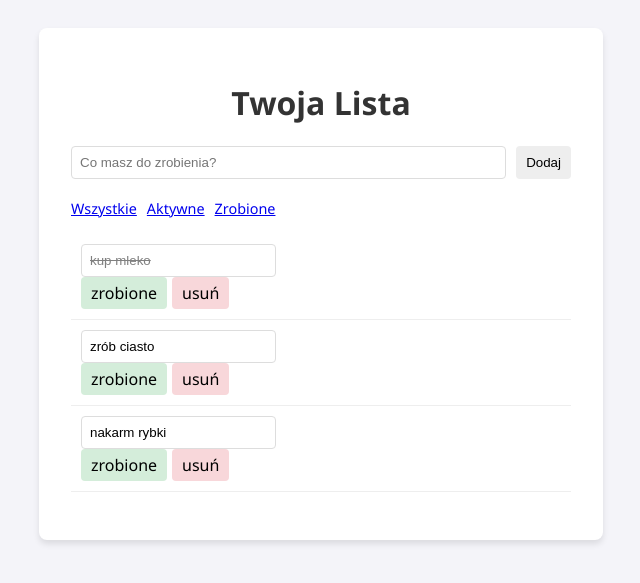
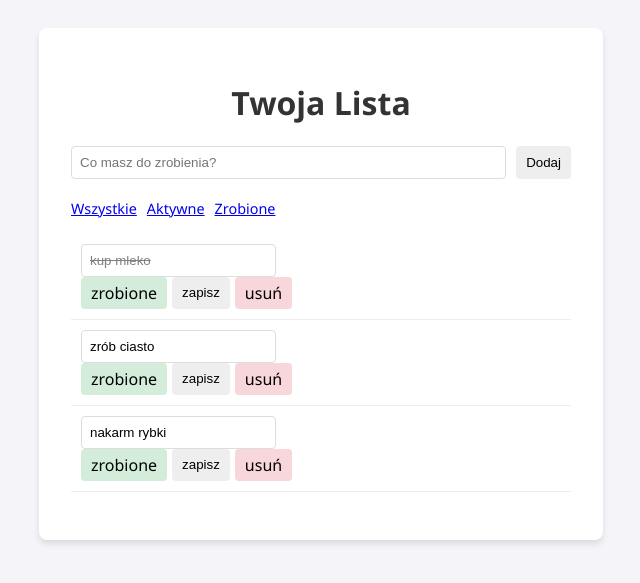
Before and after one commit to saczabolo/to-do-list-with-flask, a Flask app: page / in a window 1280 px wide. Shown: the top 583 px of the page, without its empty margins (319-959 px from the left). Run offline with Flask 3, Linux system fonts and the light colour scheme.

Commit message:
add lost save button

```diff
--- a/templates/index.html
+++ b/templates/index.html
@@ -28,6 +28,7 @@
                    <input type="text" name="new_content" value="{{ task.content }}">
                    <div class="actions">
                        <a href="/complete/{{ task.id }}" class="btn-check">zrobione</a>
+                       <button type="submit" class="btn-save">zapisz</button>
                        <a href="/delete/{{ task.id }}" class="btn-delete">usuń</a>
                    </div>
                </form>
```
Also changed, not shown: instance/database.db.
